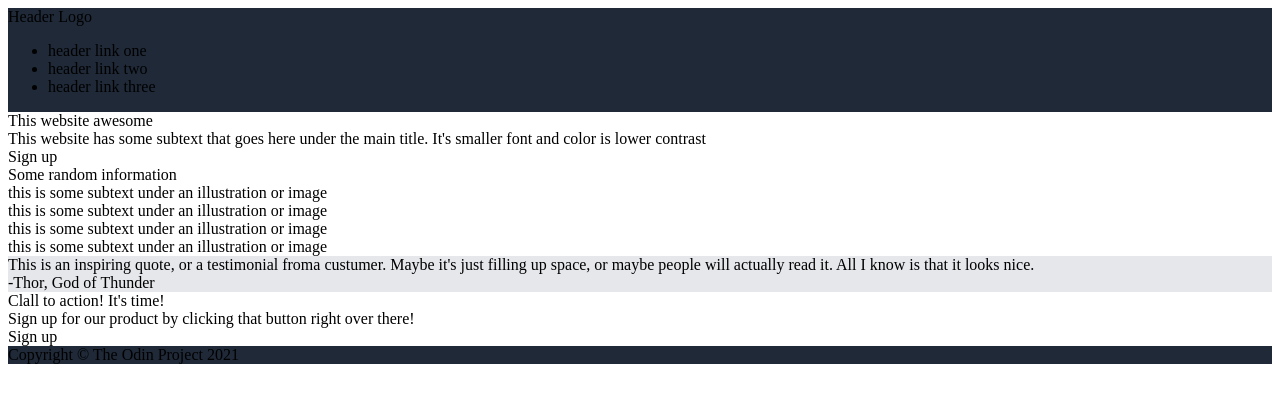
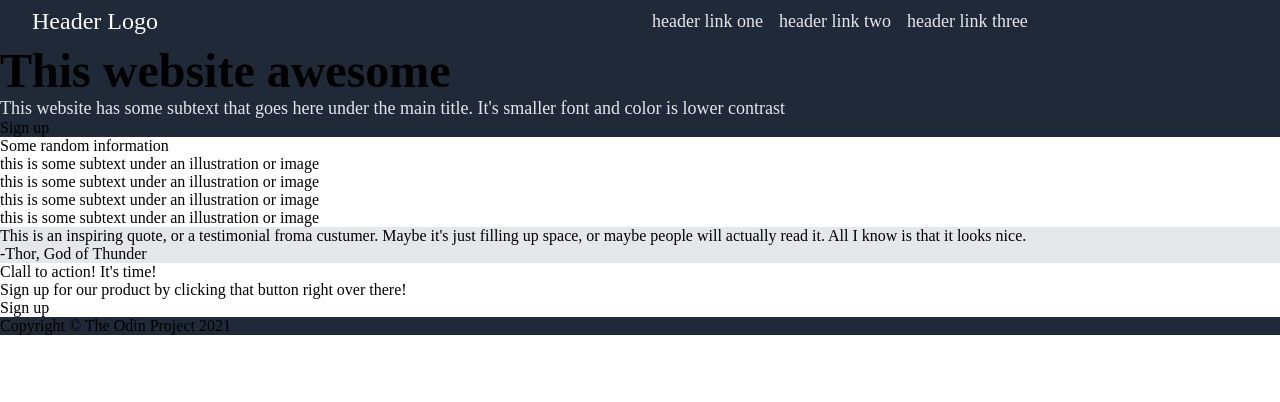
Before and after one commit to Kawey/landing-page, a plain HTML site: page index.html in a window 1280 px wide. Drawn offline with Linux system fonts and the light colour scheme.

Commit message:
header mostly done

```diff
--- a/index.html
+++ b/index.html
@@ -8,21 +8,21 @@
     <link rel="stylesheet" href="style.css">
 </head>
 <body>
-    <div class="header">
-        <div>Header Logo</div>
-        <div>
+    <div class="content">
+        <div class="header">
+            <div class="header-logo">Header Logo</div>
+
             <ul>
                 <li>header link one</li>
                 <li>header link two</li>
                 <li>header link three</li>
             </ul>
+
         </div>
-    </div>
-    <div class="content">
-        <div class="one-sign-up">
+        <div class="one-hero">
             <div class="left">
-                <div>This website awesome</div>
-                <div>This website has some subtext that goes here under the main title. It's smaller font and color is lower contrast</div>
+                <div class="hero">This website awesome</div>
+                <div class="hero-secondary">This website has some subtext that goes here under the main title. It's smaller font and color is lower contrast</div>
                 <div>Sign up</div>
             </div>
             <div></div>
--- a/style.css
+++ b/style.css
@@ -1,9 +1,61 @@
 body {
     display: flex;
     flex-direction: column;
+    justify-content: stretch;
+    margin: 0px;
+
+}
+.header, .footer {
+    background-color: #1f2937;
+    max-height: 200px;
+}
+
+.header {
+    display: flex;
+    align-items: center;
+    justify-content: space-evenly;
+    padding: 8px;
     flex: 1;
 }
-.header, .footer {
+.header-logo {
+    font-size: 24px;
+    text-align: left;
+    color: #f9faf8;
+    flex: 1;
+    padding-left: 24px;
+}
+
+ul, .hero-secondary {
+    font-size: 18px;
+    color: #e5e7eb;
+}
+
+ul {
+    display: flex;
+    padding: 0px;
+    margin: 0px;
+    flex: 1;
+    gap: 16px;
+}
+
+li {
+    display: flex;
+    text-decoration-style: none;
+
+}
+
+.content {
+    display: flex;
+    flex-direction: column;
+    justify-content: space-evenly;
+}
+
+.hero {
+    font-size: 48px;
+    font-weight: bold;
+}
+
+.one-hero {
     background-color: #1f2937;
 }
 
```
